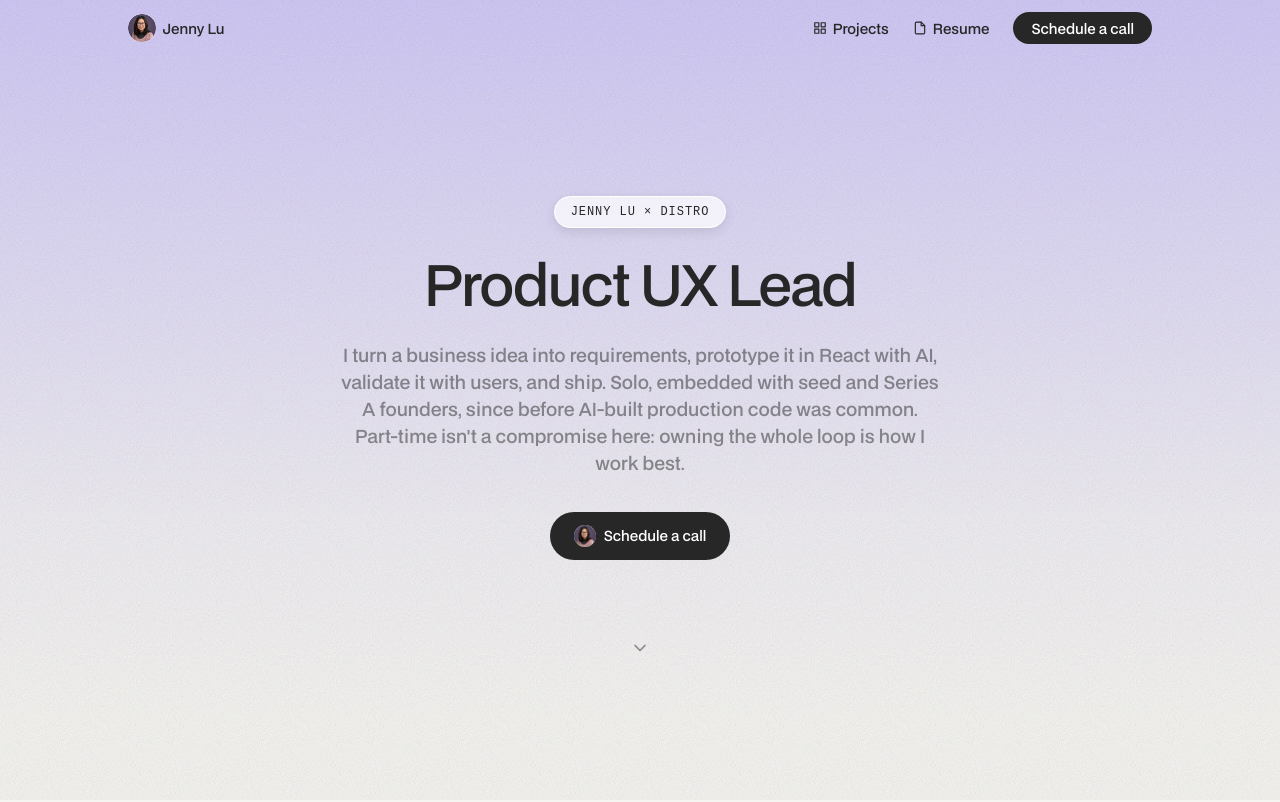
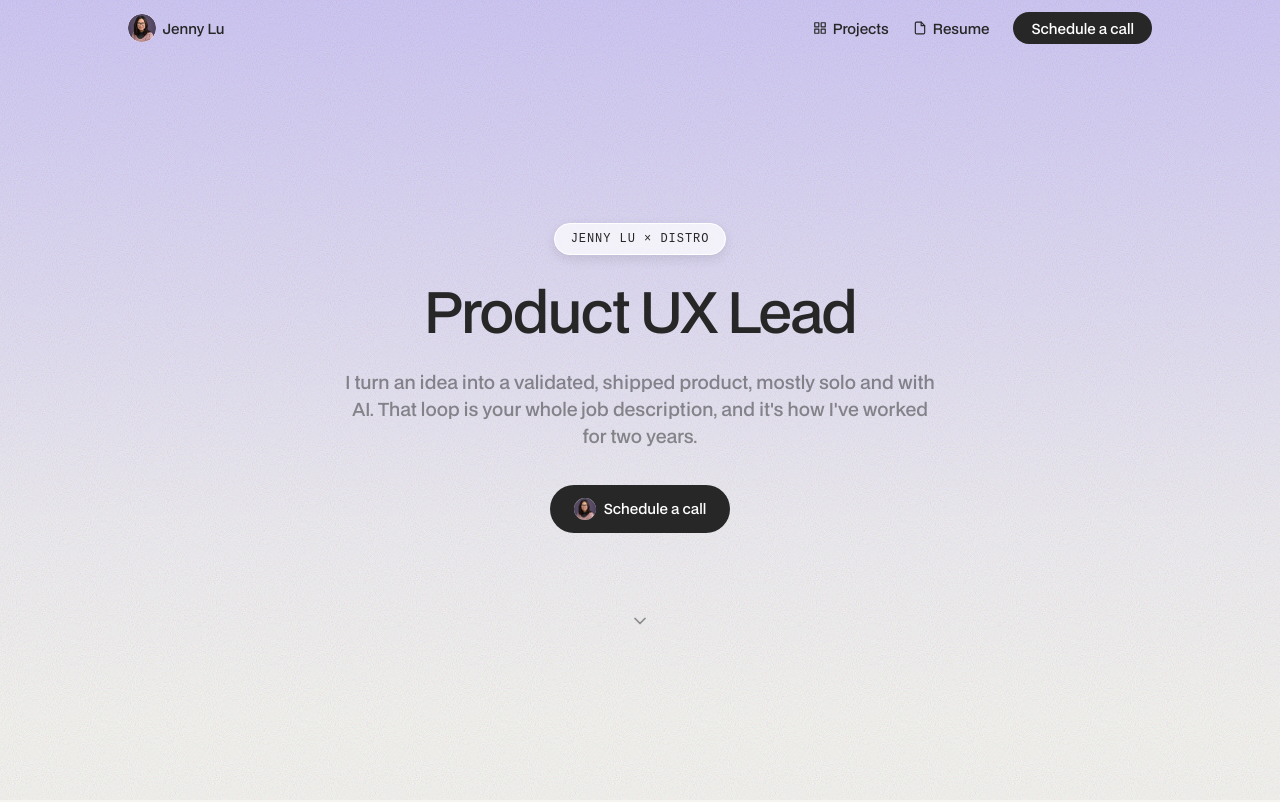
Before and after one commit to jennylu89/jenny-pitch, a React (Vite) app: page /distro in a window 1280 px wide. Shown: the top 802 px of the page. Built offline with nearby package versions, Linux system fonts and the light colour scheme; a web font is replaced by a local one.

Commit message:
Tighten Distro hero one-liner for readability

```diff
--- a/src/pages/companies/distro.js
+++ b/src/pages/companies/distro.js
@@ -3,7 +3,7 @@ export const distro = {
   role: "Product UX Lead",
 
   oneLiner:
-    "I turn a business idea into requirements, prototype it in React with AI, validate it with users, and ship. Solo, embedded with seed and Series A founders, since before AI-built production code was common. Part-time isn't a compromise here: owning the whole loop is how I work best.",
+    "I turn an idea into a validated, shipped product, mostly solo and with AI. That loop is your whole job description, and it's how I've worked for two years.",
 
   summaryHeading: "What you need. What I've done.",
   summaryRows: [
```
